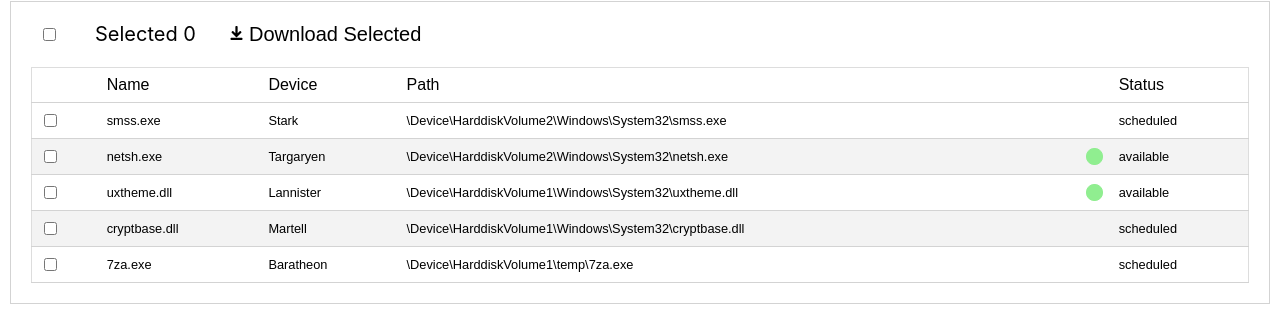
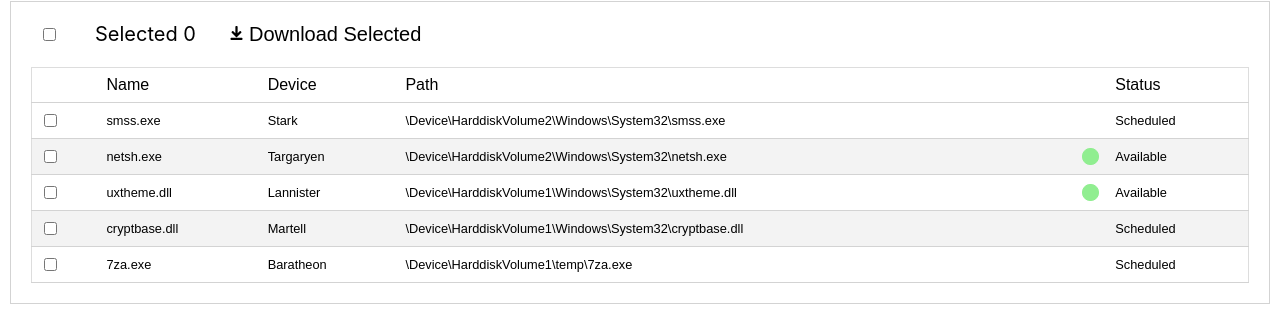
Before and after one commit to nitinkumargore/app-table, a React (Create React App) app: page / in a window 1280 px wide. Shown: the part 139-471 px from the top of the page. Built offline with nearby package versions, Linux system fonts and the light colour scheme.

Commit message:
make first letter of status caps

```diff
--- a/src/components/TableRow.js
+++ b/src/components/TableRow.js
@@ -33,7 +33,8 @@ function TableRow(props) {
       <td>{device}</td>
       <td>{path}</td>
       <td><div className={(status==='available')? 'green-circle': ''}/></td>
-      <td>{status}</td>
+      <td>{status.charAt(0).toUpperCase() + status.substring(1)}</td>
+
     </tr>
   );
 }
```
